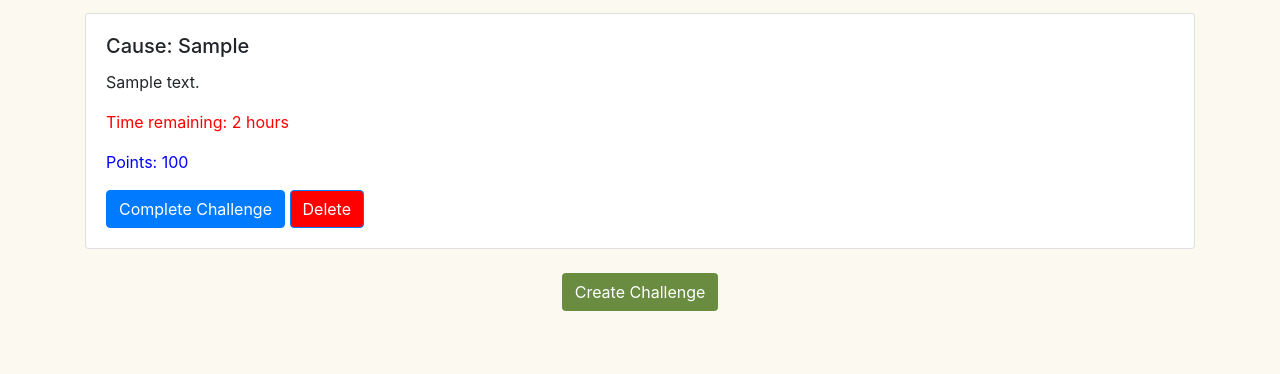
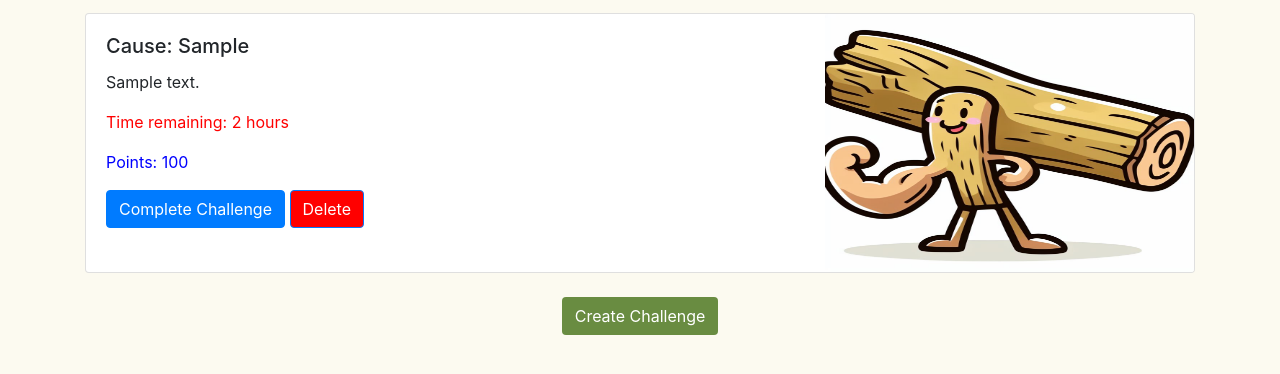
Before and after one commit to SuperBots123/sustain, a Django app: template sustain/templates/challenges/challenges.html in a window 1280 px wide. Shown: the part 87-461 px from the top of the page. Run offline with Django 4.2, Linux system fonts and the light colour scheme; the template is opened without the code that fills it: values named after a table or form of the project are taken from there, others are empty; tables that the repository leaves empty hold one stand-in row (Sample ...); some libraries are stand-ins or nearby versions.

Commit message:
Added more images and changed in challenges

```diff
--- a/sustain/templates/challenges/challenges.html
+++ b/sustain/templates/challenges/challenges.html
@@ -82,13 +82,15 @@
           {% elif challenge.cause == 'energy_efficiency' %}
             <img src="{% static 'img/cause_energy_efficiency.png' %}" class="card-img float-right" alt="..." height="258">
           {% elif challenge.cause == 'reduced_noise_pollution' %}
-            <img src="{% static 'img/cause_muscular_wood_guy.png' %}" class="card-img float-right" alt="..." height="258">
+            <img src="{% static 'img/cause_reduce_noise_pollution.png' %}" class="card-img float-right" alt="..." height="258">
           {% elif challenge.cause == 'waste_reduction' %}
             <img src="{% static 'img/cause_waste_reduction.png' %}" class="card-img float-right" alt="..." height="258">
           {% elif challenge.cause == 'sustainable_housing' %}
-            <img src="{% static 'img/cause_muscular_wood_guy.png' %}" class="card-img float-right" alt="..." height="258">
+            <img src="{% static 'img/cause_sustainable_housing.png' %}" class="card-img float-right" alt="..." height="258">
           {% elif challenge.cause == 'community_engagement' %}
             <img src="{% static 'img/cause_helping_the_needy.png' %}" class="card-img float-right" alt="..." height="258">
+          {% else %}
+            <img src="{% static 'img/cause_muscular_wood_guy.png' %}" class="card-img float-right" alt="..." height="258">
           {% endif %}
 
         </div>
```
Also changed, not shown: sustain/static/img/cause_reduce_noise_pollution.png (added), sustain/static/img/cause_sustainable_housing.png (added).
